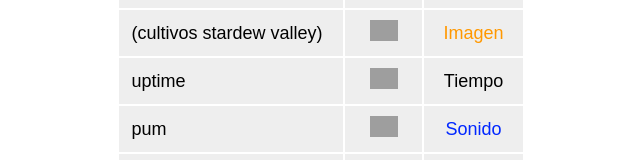
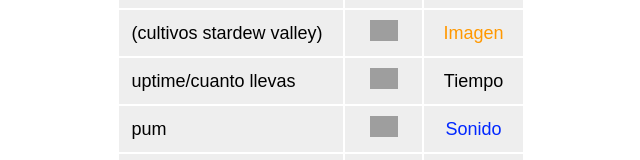
Before and after one commit to delios94/comanditos, a plain HTML site: page index.html in a window 1280 px wide. Shown: the part 619-779 px from the top of the page, without its empty margins (319-959 px from the left). Drawn offline with Linux system fonts and the light colour scheme; grey boxes are pictures that could not be loaded.

Commit message:
Update index.html

```diff
--- a/index.html
+++ b/index.html
@@ -174,7 +174,7 @@
 				<td>Imagen</td>
 			</tr>
 			<tr>
-				<td><input type="text" value="uptime" readonly></td>
+				<td><input type="text" value="uptime/cuanto llevas" readonly></td>
 				<td class="copypasta"></td>
 				<td>Tiempo</td>
 			</tr>
```
